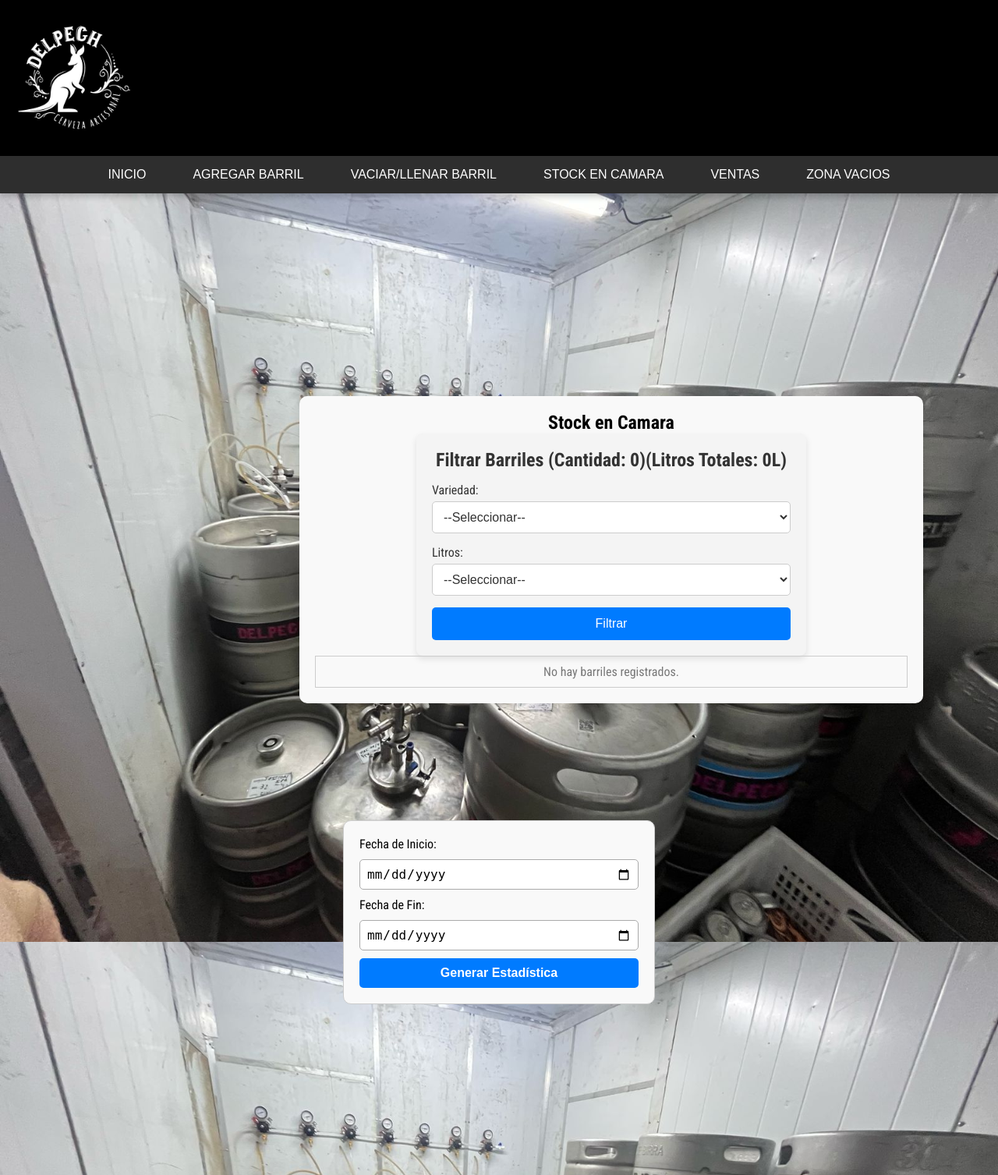
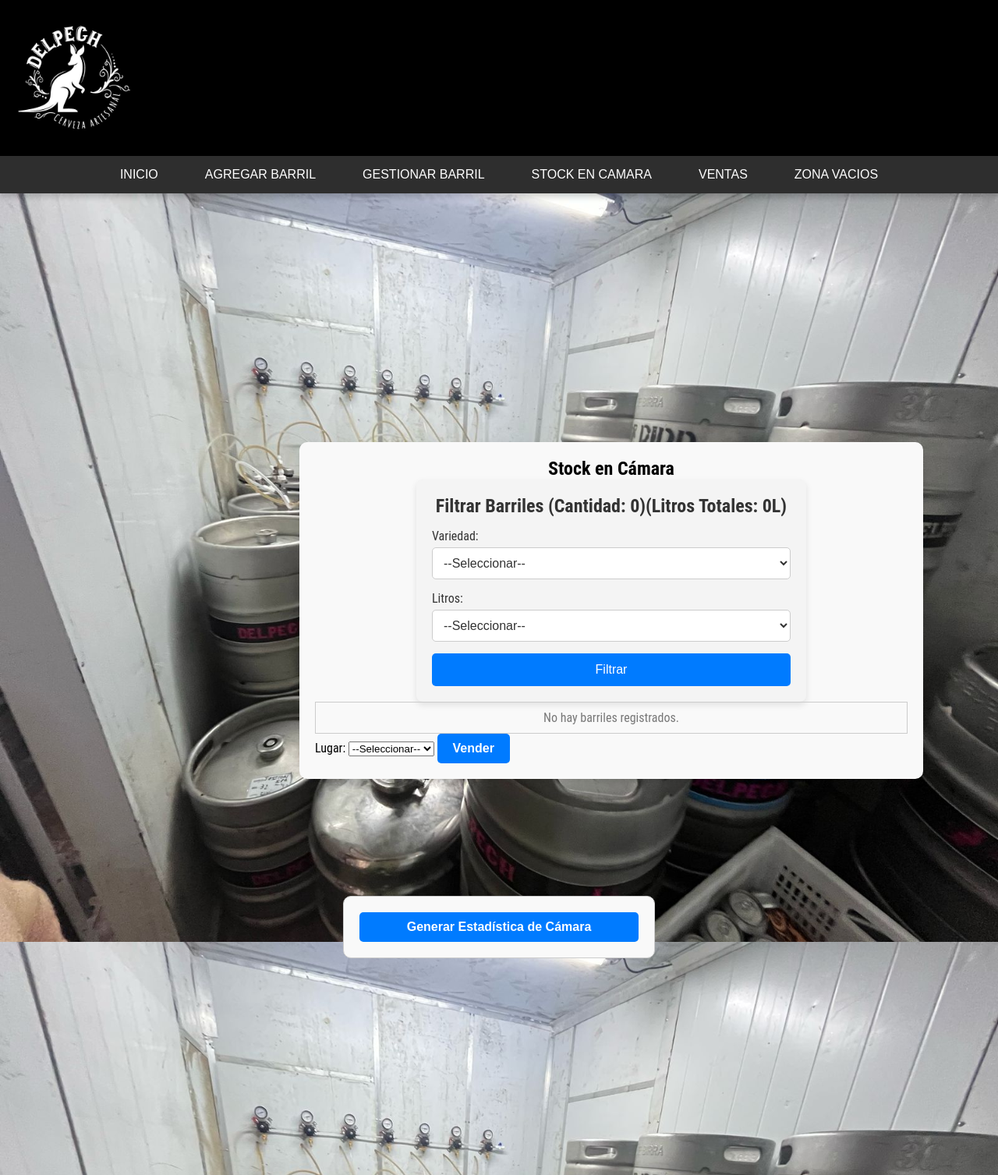
Before and after one commit to felibarreyra/Proyecto-Cerveceria, a PHP site: page /listar_barrilescamara.php in a window 1280 px wide. Shown: the top 1507 px of the page at 78% size. Run offline with PHP 8.4, Linux system fonts and the light colour scheme; data comes from the database, SQL or seed files in the repository.

Commit message:
Finalizo remodelaciones

```diff
--- a/controllers/barril.controller.php
+++ b/controllers/barril.controller.php
@@ -90,6 +90,10 @@
             }
         }
     }
+    public function cambiarLugarBarril($id_barril, $id_lugar) {
+
+        return $this->barrilModel->actualizarLugarBarril($id_barril, $id_lugar);
+    }
 
 
     public function getBarrilesPorEstado($estado) {
@@ -125,19 +129,16 @@
 }
 
 
-    public function getBarrilesPorClienteYFecha($cliente, $fecha) {
-        // Llamar a la función del modelo para obtener los barriles filtrados por cliente y fecha
-        return $this->barrilModel->getBarrilesPorClienteYFecha($cliente, $fecha);
-    }
+public function getBarrilesPorClienteOFecha($cliente, $fechaInicio, $fechaFin) {
+    return $this->barrilModel->getBarrilesPorClienteOFecha($cliente, $fechaInicio, $fechaFin);
+}
+
 
     public function getVariedadPorId($id_variedad){
         return $this->barrilModel->getVariedadPorId($id_variedad);
     }
-    public function obtenerBarrilesEnCamaraPorFechas($fecha_inicio, $fecha_fin) {
-        // Llamamos a la función del modelo para obtener los barriles por variedad y fecha
-        $barriles = $this->barrilModel->obtenerBarrilesEnCamaraPorFechas($fecha_inicio, $fecha_fin);
-
-        return $barriles;
+    public function obtenerBarrilesEnCamaraActuales() {
+        return $this->barrilModel->obtenerBarrilesEnCamaraActuales();
     }
 
 
--- a/controllers/lugar.controller.php
+++ b/controllers/lugar.controller.php
@@ -21,4 +21,8 @@
             return;
         }
     }
+    public function getNombreLugarById($id_lugar) {
+        return $this->lugarModel->obtenerNombrePorId($id_lugar);
+    }
+
 }
--- a/listar_barrilescamara.php
+++ b/listar_barrilescamara.php
@@ -1,6 +1,8 @@
-<?php require_once __DIR__ . '/controllers/barril.controller.php';?>
-<?php require_once __DIR__ . '/controllers/variedad.controller.php';?>
-<?php require_once __DIR__ . '/controllers/lugar.controller.php';?>
+<?php
+require_once __DIR__ . '/controllers/barril.controller.php';
+require_once __DIR__ . '/controllers/variedad.controller.php';
+require_once __DIR__ . '/controllers/lugar.controller.php';
+?>
 <!DOCTYPE html>
 <html lang="es">
 <head>
@@ -10,55 +12,38 @@
     <meta name="viewport" content="width=device-width, initial-scale=1.0">
     <meta name="description" content="Sistema de control de stock y ventas para cervecería.">
     <title>Sistema de Control de Stock</title>
-
-    <!-- Estilos -->
-    <link rel="stylesheet" href="styles.css"> <!-- Asegurar que la ruta sea correcta -->
-
-    <!-- Google Fonts -->
-    <link rel="preconnect" href="https://fonts.googleapis.com">
-    <link rel="preconnect" href="https://fonts.gstatic.com" crossorigin>
-    <link href="https://fonts.googleapis.com/css2?family=Roboto+Condensed:wght@100..900&display=swap" rel="stylesheet">
-
+    <link rel="stylesheet" href="styles.css">
 </head>
 <body>
-        <!-- Header -->
     <?php include './views/header.php'; ?>
+    <?php include './views/nav.php'; ?>
 
+    <section class="camara">
+        <?php
+        $controller = new BarrilController();
+        $barriles = $controller->getBarriles();
 
-        <!-- Barra de navegación -->
-        <?php include './views/nav.php'; ?>
-        <section class="camara">
+        $controllerVariedades = new variedadController();
+        $variedades = $controllerVariedades->getAllVariedades();
 
-        <?php $controller= new BarrilController();
-        $barriles=$controller->getBarriles();?>
+        $controllerLugar = new lugarController();
+        $lugares = $controllerLugar->getAllLugares();
 
-        <?php $controllerVariedades= new variedadController();
-        $variedades=$controllerVariedades->getAllVariedades();?>
+        $variedad = $_GET['variedad'] ?? '';
+        $codigo = $_GET['codigo'] ?? '';
+        $litros = $_GET['litros'] ?? '';
 
-        <?php $controllerLugar= new lugarController();
-        $lugares=$controllerLugar->getAllLugares();?>
+        $barriles = $controller->getBarrilesFiltradosCamara($variedad, $codigo, $litros);
+        ?>
+         <section class="contenedor-lista">
+        <h2 class="venta">Stock en Cámara</h2>
 
         <?php
-        // Capturamos los valores de los filtros, si están disponibles en los parámetros GET
-        $variedad = isset($_GET['variedad']) ? $_GET['variedad'] : ''; // Filtro por variedad
-        $codigo = isset($_GET['codigo']) ? $_GET['codigo'] : ''; // Filtro por código (si lo tienes)
-        $litros = isset($_GET['litros']) ? $_GET['litros'] : ''; // Filtro por litros (si lo tienes)
-
-            // Llamamos al controlador y pasamos los filtros obtenidos
-        $barriles = $controller->getBarrilesFiltradosCamara($variedad, $codigo, $litros);
-         ?>
-
-        <section class="contenedor-lista">
-        <h2 class="venta">Stock en Camara</h2>
-        <?php
         if (isset($_GET['mensaje'])) {
-            $mensaje = $_GET['mensaje'];
-            if ($mensaje == 'exito') {
-                echo '<p style="color: green;">Barril agregado exitosamente.</p>';
-            } elseif ($mensaje == 'error') {
-                echo '<p style="color: red;">Hubo un error al agregar el barril.</p>';
-            } elseif ($mensaje == 'dato_incompleto') {
-                echo '<p style="color: orange;">Faltan datos. Por favor, completa todos los campos.</p>';
+            if ($_GET['mensaje'] == 'exito_lugar') {
+                echo '<p style="color: green;">Barril cambiado de lugar exitosamente.</p>';
+            } elseif ($_GET['mensaje'] == 'error_lugar') {
+                echo '<p style="color: red;">Hubo un error al cambiar el barril de lugar.</p>';
             }
         }
         ?>
@@ -111,44 +96,51 @@
 </form>
 
 
-
-
+<form action="cambiar_lugar.php" method="POST">
     <div class="lista-barriles">
-        <?php if (!empty($barriles)): ?>
-            <?php foreach ($barriles as $barril):
-                $estado = $controller->getEstadoByCodigo($barril->codigo);?>
+        <?php if (!empty($barriles)): ?>  <!-- Verifica que haya barriles antes de iterar -->
+            <?php foreach ($barriles as $barril): ?>
+                <?php
+                    // Convertimos el estado a minúsculas para que coincida con las clases CSS
+                    $estadoClase = strtolower($barril->estado);
+                ?>
                 <div class="barril-card">
+                    <input type="checkbox" name="barriles[]" value="<?= $barril->id_barril ?>" class="checkbox-barril">
                     <h3><?= htmlspecialchars($barril->codigo) ?></h3>
                     <p><b>VARIEDAD :</b> <?= htmlspecialchars($barril->variedad) ?></p>
                     <p><b>LITROS :</b> <?= htmlspecialchars($barril->litros) ?>L</p>
                     <p><b>ESTADO:</b>
-                    <span class="estado <?= strtolower($estado) ?>">
-                        <?= htmlspecialchars($estado) ?>
+                     <span class="estado <?= strtolower($barril->estado) ?>">
+                    <?= htmlspecialchars($barril->estado) ?>
                         </span>
                     </p>
-                    <form action="eliminar.php" method="POST" onsubmit="return confirm('¿Seguro que quieres eliminar este barril?');">
-                        <input type="hidden" name="id_barril" value="<?= htmlspecialchars($barril->id_barril) ?>">
-                        <button type="submit" class="btn-borrar">🗑️ Borrar</button>
-                    </form>
                 </div>
             <?php endforeach; ?>
         <?php else: ?>
             <p class="mensaje-vacio">No hay barriles registrados.</p>
         <?php endif; ?>
+
             </div>
+
+            <label for="lugar">Lugar:</label>
+            <select name="id_lugar" id="lugar">
+                <option value="">--Seleccionar--</option>
+                <?php foreach ($lugares as $lugar): ?>
+                    <?php if ($lugar->nombre != 'CAMARA' && $lugar->nombre != 'ZONA_VACIOS'  ): ?>
+                        <option value="<?= $lugar->id_lugar ?>"><?= htmlspecialchars($lugar->nombre) ?></option>
+                    <?php endif; ?>
+                <?php endforeach; ?>
+            </select>
+
+            <button type="submit" class="btn-generar">Vender</button>
+        </form>
     </section>
     <form action="generar_estadistica.php" method="POST" class="form-remito">
-    <label for="input-fecha-inicio">Fecha de Inicio:</label>
-    <input type="date" name="fecha_inicio" id="input-fecha-inicio" required class="campo-fecha">
-
-    <label for="input-fecha-fin">Fecha de Fin:</label>
-    <input type="date" name="fecha_fin" id="input-fecha-fin" required class="campo-fecha">
-
-    <button type="submit" class="btn-generar">Generar Estadística</button>
+    <button type="submit" class="btn-generar">Generar Estadística de Cámara</button>
 </form>
 
     </section>
-        <!-- contenedor -->
+
         <?php include './views/footer.php'; ?>
 
 </body>
--- a/models/barril.model.php
+++ b/models/barril.model.php
@@ -67,7 +67,7 @@
     // Filtrado solo para barriles en "CAMARA"
     public function getBarrilesFiltradosCamara($variedad = '', $codigo = '', $litros = '') {
         // Inicializamos la consulta
-        $query = "SELECT b.id_barril, b.codigo, v.nombre AS variedad, l.nombre AS lugar, b.litros
+        $query = "SELECT b.id_barril, b.codigo, b.id_variedad, v.nombre AS variedad, l.nombre AS lugar, b.litros, b.estado
           FROM barriles b
           JOIN variedades v ON b.id_variedad = v.id_variedad
           JOIN lugar l ON b.id_lugar = l.id_lugar
@@ -281,7 +281,7 @@
         }
 
         // Consulta SQL para actualizar el estado del barril
-        $sql = "UPDATE barriles SET estado='VACIO', fecha_venta=NULL WHERE codigo=?";
+        $sql = "UPDATE barriles SET estado='VACIO' ,id_lugar=4 ,id_variedad=4 , fecha_venta=NULL WHERE codigo=?";
 
         // Preparar la consulta
         $stmt = $this->db->prepare($sql);
@@ -293,30 +293,37 @@
             return false; // Si hubo un error en la ejecución, retornar false
         }
     }
-    public function getBarrilesPorClienteYFecha($cliente, $fecha) {
-        $sql = "
-            SELECT
-                barril.codigo,
-                barril.litros,
-                variedades.id_variedad,
-                variedades.nombre AS variedad,
-                variedades.precio_x_litro
-            FROM barriles AS barril
-            INNER JOIN variedades ON barril.id_variedad = variedades.id_variedad
-            WHERE barril.id_lugar = :cliente
-            AND DATE(barril.fecha_venta) = :fecha
-        ";
+    public function getBarrilesPorClienteOFecha($cliente, $fechaInicio, $fechaFin) {
+        $query = "SELECT b.codigo, b.litros, v.precio_x_litro
+                  FROM barriles b
+                  JOIN variedades v ON b.id_variedad = v.id_variedad
+                  LEFT JOIN lugar l ON b.id_lugar = l.id_lugar";
 
-        $stmt = $this->db->prepare($sql);
+        if (!empty($cliente) && $cliente !== 'sin_cliente') {
+            // Remito de cliente en una fecha específica
+            $query .= " WHERE DATE(b.fecha_venta) = :fechaInicio AND l.id_lugar = :cliente";
+        } else {
+            // Remito sin cliente entre dos fechas
+            $query .= " WHERE (l.id_lugar IS NULL OR l.id_lugar = 0)
+                        AND DATE(b.fecha_venta) BETWEEN :fechaInicio AND :fechaFin";
+        }
+
+        $stmt = $this->db->prepare($query);
+
+        if (!empty($cliente) && $cliente !== 'sin_cliente') {
             $stmt->bindParam(':cliente', $cliente, PDO::PARAM_INT);
-        $stmt->bindParam(':fecha', $fecha, PDO::PARAM_STR);
+            $stmt->bindParam(':fechaInicio', $fechaInicio, PDO::PARAM_STR);
+        } else {
+            $stmt->bindParam(':fechaInicio', $fechaInicio, PDO::PARAM_STR);
+            $stmt->bindParam(':fechaFin', $fechaFin, PDO::PARAM_STR);
+        }
 
-        if ($stmt->execute()) {
+        $stmt->execute();
         return $stmt->fetchAll(PDO::FETCH_OBJ);
     }
 
-        return [];
-    }
+
+
 
     public function getVariedadPorId($id_variedad) {
         // Suponiendo que estás utilizando PDO para la base de datos
@@ -329,12 +336,21 @@
         return $stmt->fetch(PDO::FETCH_OBJ);
     }
     // Método del controlador BarrilController
-public function obtenerBarrilesEnCamaraPorFechas($fecha_inicio, $fecha_fin) {
-    $sql = "SELECT * FROM barriles WHERE fecha_venta BETWEEN ? AND ? AND id_lugar = 1";
+    public function obtenerBarrilesEnCamaraActuales() {
+        $sql = "SELECT id_variedad, litros, COUNT(*) as cantidad
+                FROM barriles
+                WHERE id_lugar = 1
+                GROUP BY id_variedad, litros";
         $query = $this->db->prepare($sql);
-    $query->execute([$fecha_inicio, $fecha_fin]);
+        $query->execute();
         return $query->fetchAll(PDO::FETCH_OBJ);
     }
+
+public function actualizarLugarBarril($id_barril, $id_lugar) {
+    $stmt = $this->db->prepare("UPDATE barriles SET id_lugar = ? WHERE id_barril = ?");
+    return $stmt->execute([$id_lugar, $id_barril]);
+}
+
 
 
 
--- a/models/lugar.model.php
+++ b/models/lugar.model.php
@@ -27,6 +27,13 @@
         $query = $this->db->prepare('INSERT INTO lugar (nombre)VALUES (?)');
         return $query->execute([$nombre]);
     }
+    public function obtenerNombrePorId($id_lugar) {
+        $stmt = $this->db->prepare("SELECT nombre FROM lugar WHERE id_lugar = ?");
+        $stmt->execute([$id_lugar]);
+        $resultado = $stmt->fetch(PDO::FETCH_ASSOC);
+        return $resultado ? $resultado['nombre'] : null;
+    }
+
 
 
 }
--- a/styles.css
+++ b/styles.css
@@ -477,7 +477,7 @@
     align-items: center;
     margin-left: 30%;
     align-content: center;
-    margin-bottom: 250px;
+    margin-bottom: 150px;
 }
 
 
@@ -748,7 +748,7 @@
 }
 
 .modificar{
-    height: 900px;
+    height: 1200px;
     background-image: url('./img/fondovaciar.jpg');
     background-size: cover;
     background-position: center;
--- a/views/nav.php
+++ b/views/nav.php
@@ -2,7 +2,7 @@
     <ul class="navbar-list">
         <li><a href="index.php" class="navbar-link">INICIO</a></li>
         <li><a href="agregar.php" class="navbar-link">AGREGAR BARRIL</a></li>
-        <li><a href="actualizarbarril.php" class="navbar-link">VACIAR/LLENAR BARRIL</a></li>
+        <li><a href="actualizarbarril.php" class="navbar-link">GESTIONAR BARRIL</a></li>
         <li><a href="listar_barrilescamara.php" class="navbar-link">STOCK EN CAMARA</a></li>
         <li><a href="listar_ventas.php" class="navbar-link">VENTAS</a></li>
         <li><a href="listar_barriles_vacios.php" class="navbar-link">ZONA VACIOS</a></li>
```
Also changed, not shown: actualizarbarril.php (+13 -9 lines), cambiar_lugar.php (added, +29 -0 lines), generar_estadistica.php (+15 -48 lines), generar_remito.php (+24 -29 lines), listar_ventas.php (+36 -3 lines). Lines whose indentation alone changed are shown as unchanged.
